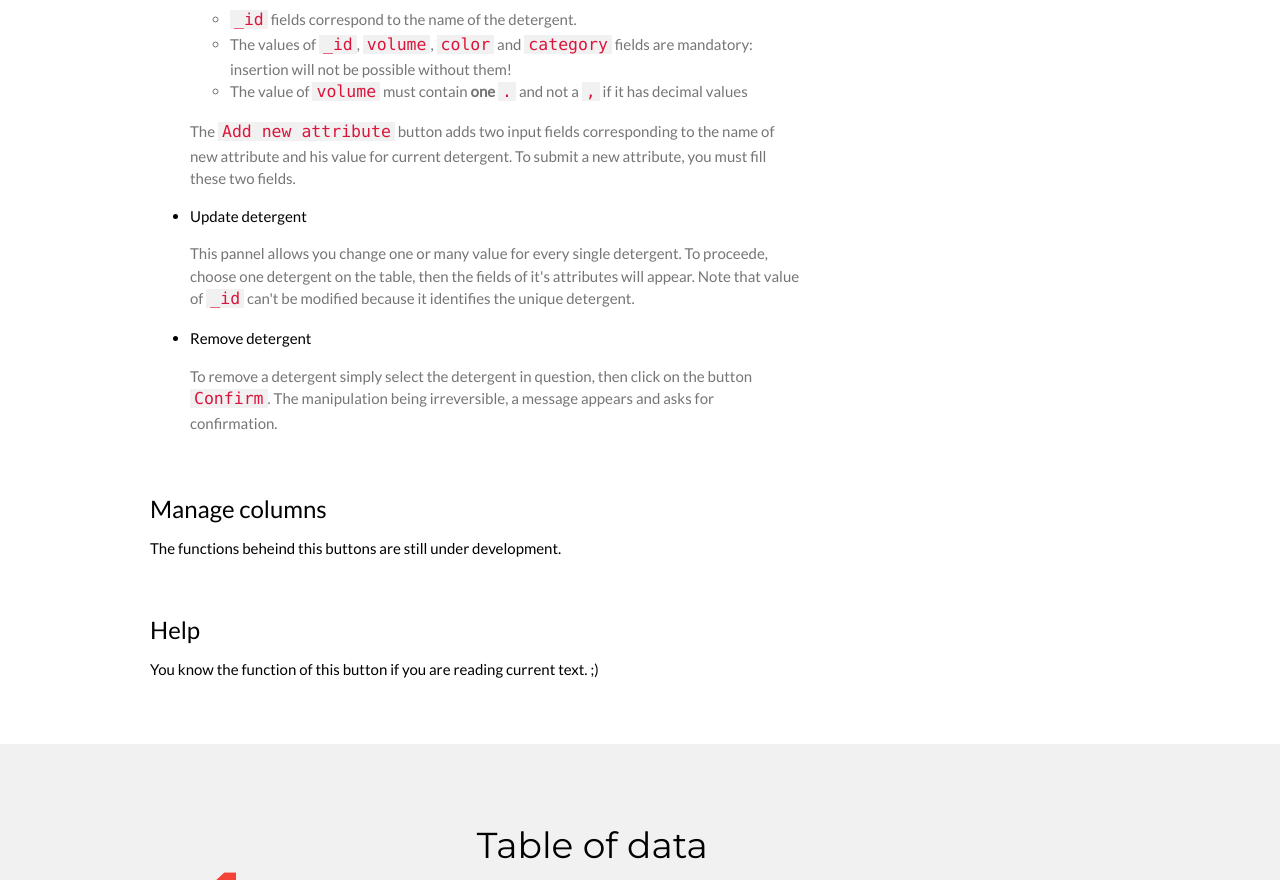
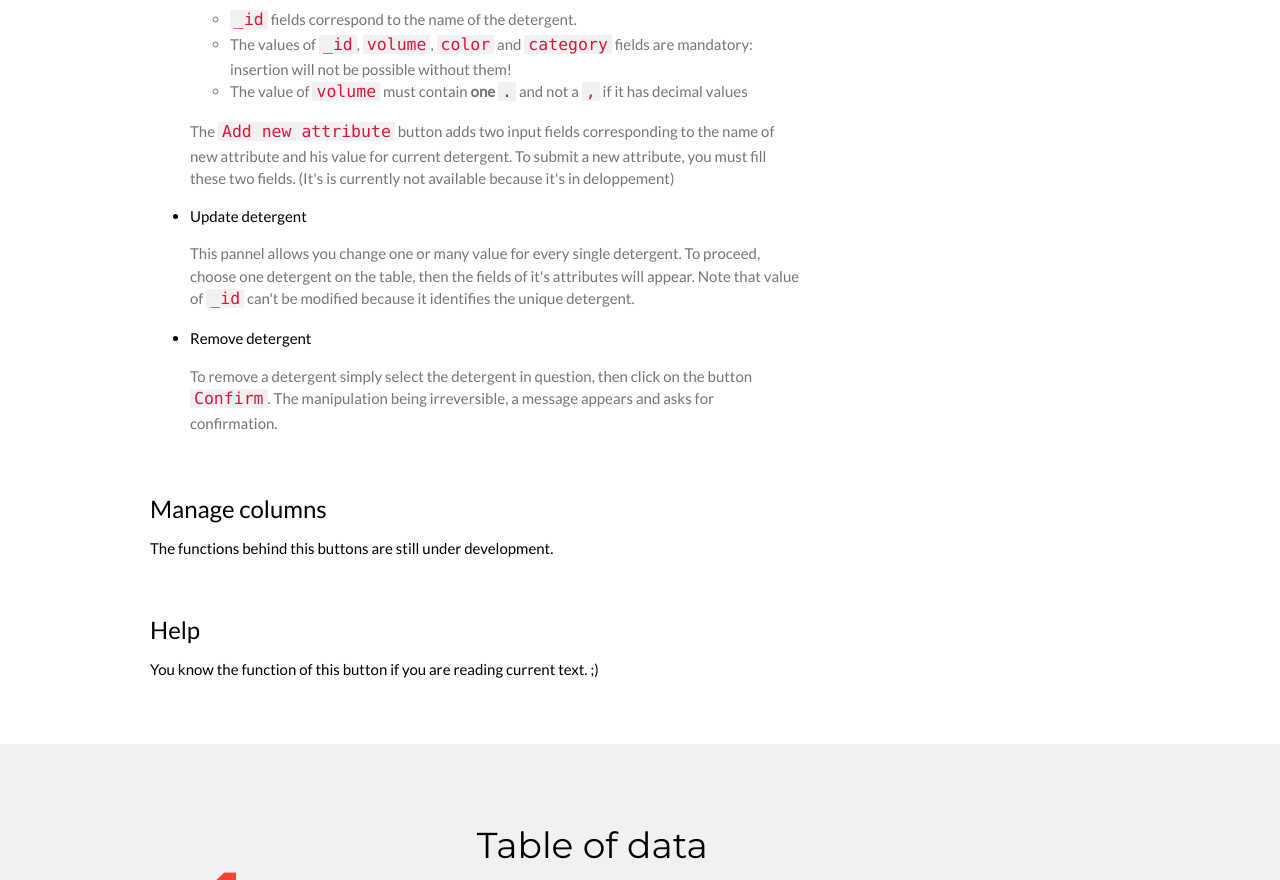
Before and after one commit to glaunay/mongodet, a website: page html/help.html in a window 1280 px wide. Shown: the part 1220-2100 px from the top of the page. Drawn offline with nearby package versions, Linux system fonts and the light colour scheme.

Commit message:
spelling mistakes corrected

```diff
--- a/html/help.html
+++ b/html/help.html
@@ -50,7 +50,7 @@ body,h1,h2,h3,h4,h5,h6 {font-family: "Lato", sans-serif}
 			</h5>
 			<h5 class="w3-padding-16">
 				<h3>Manage detergent</h3>
-				There is few buttons allow you modify the content of database:
+				There are a few buttons that allow you to modify the content of the the database:
 				<ul>
 					<li>Insert new detergent</li>
 					<p class="w3-text-grey">
@@ -63,12 +63,12 @@ body,h1,h2,h3,h4,h5,h6 {font-family: "Lato", sans-serif}
 							<li>The value of <code class="w3-codespan">volume</code> must contain <b>one</b> <code class="w3-codespan">.</code>	and not a <code class="w3-codespan">,</code> if it has decimal values</li>
 						</ul>
 					<p class="w3-text-grey">
-						The <code class="w3-codespan">Add new attribute</code> button adds two input fields corresponding to the name of new attribute and his value for current detergent. To submit a new attribute, you must fill these two fields.
+						The <code class="w3-codespan">Add new attribute</code> button adds two input fields corresponding to the name of new attribute and his value for current detergent. To submit a new attribute, you must fill these two fields. (It's is currently not available because it's in deloppement)
 					</p>
 
 					<li>Update detergent</li>
 					<p class="w3-text-grey">
-					This pannel allows you change one or many value for every single detergent. To proceede, choose one detergent on the table, then the fields of it's attributes will appear. Note that value of <code class="w3-codespan">_id</code> can't be modified because it identifies the unique detergent.
+					This pannel allows you change one or many value for every single detergent. To proceed, choose one detergent on the table, then the fields of it's attributes will appear. Note that value of <code class="w3-codespan">_id</code> can't be modified because it identifies the unique detergent.
 					</p>
 
 					<li>Remove detergent</li>
@@ -77,7 +77,7 @@ body,h1,h2,h3,h4,h5,h6 {font-family: "Lato", sans-serif}
 					</p>
 				</ul>
 			</h5>
-			<h5 class="w3-padding-16"><h3>Manage columns</h3>The functions beheind this buttons are still under development.</h5>
+			<h5 class="w3-padding-16"><h3>Manage columns</h3>The functions behind this buttons are still under development.</h5>
 			<h5 class="w3-padding-16"><h3>Help</h3>You know the function of this button if you are reading current text. ;)</h5>
 		</div>
 
```
